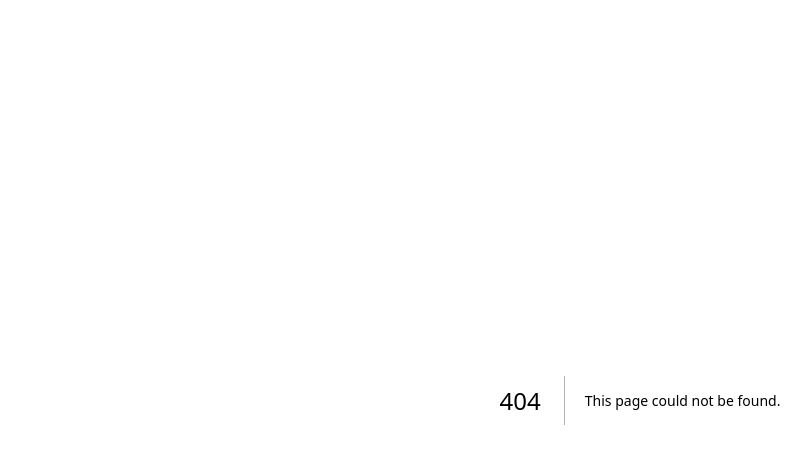
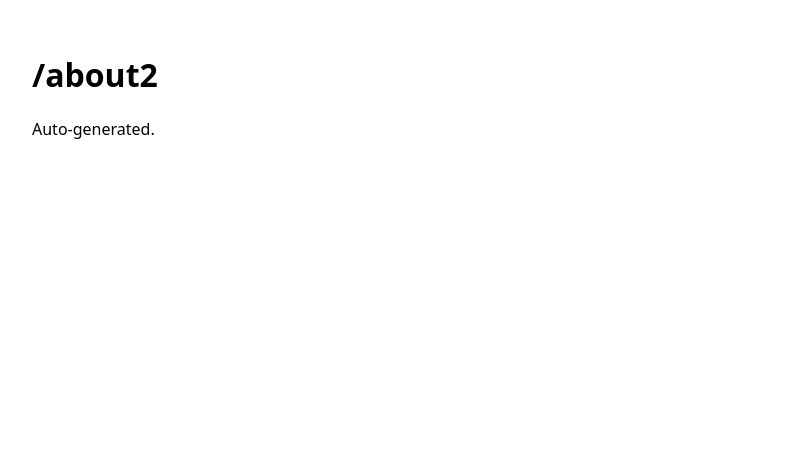
Before and after one commit to lnooroa/weave-dashboard, a Next.js app: page /about2 in a window 1280 px wide. Before the commit this address had no page. Shown: the top 464 px of the page, without its empty margins (0-811 px from the left). Built offline with nearby package versions, Linux system fonts and the light colour scheme.

Commit message:
agent: add page /about2 from issue #1

```diff
--- /dev/null
+++ b/app/about2/page.tsx
@@ -0,0 +1,8 @@
+export default function Page(){
+  return (
+    <main style={{ padding: 24 }}>
+      <h1>/about2</h1>
+      <p>Auto-generated.</p>
+    </main>
+  );
+}
```
